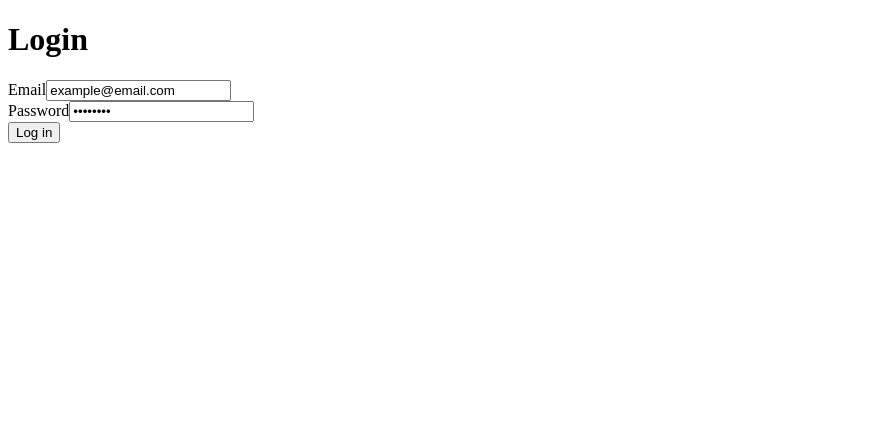
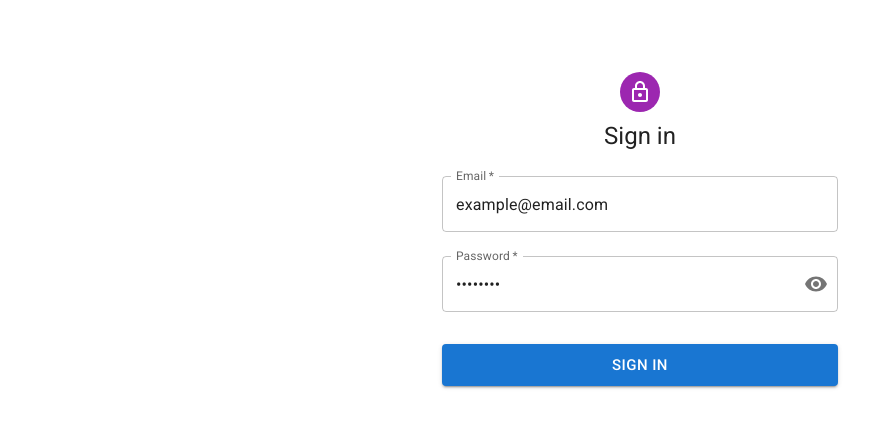
Before and after one commit to call007/artem-pizza, a React (Create React App) app in the folder admin/: page /ingredients in a window 1280 px wide. Shown: the top 428 px of the page, without its empty margins (0-894 px from the left). Built offline with nearby package versions, Linux system fonts and the light colour scheme; no server answers.

Commit message:
feat: styling for sign in page

```diff
--- a/admin/package.json
+++ b/admin/package.json
@@ -3,6 +3,11 @@
   "version": "0.1.0",
   "private": true,
   "dependencies": {
+    "@emotion/react": "^11.10.5",
+    "@emotion/styled": "^11.10.5",
+    "@fontsource/roboto": "^4.5.8",
+    "@mui/icons-material": "^5.11.0",
+    "@mui/material": "^5.11.1",
     "@testing-library/jest-dom": "^5.11.4",
     "@testing-library/react": "^11.1.0",
     "@testing-library/user-event": "^12.1.10",
--- a/admin/src/App.tsx
+++ b/admin/src/App.tsx
@@ -1,11 +1,16 @@
 import { Route, Switch } from "react-router";
 import { Link } from "react-router-dom";
+import CssBaseline from "@mui/material/CssBaseline";
+import Container from "@mui/material/Container";
 import { AddNewToppingForm } from "./pages/AddNewTopping";
 import { Ingredients } from "./pages/Ingredients";
 
 function App() {
   return (
     <>
+      <CssBaseline enableColorScheme />
+
+      <Container maxWidth="sm">
         <nav>
           <ul>
             <li>
@@ -25,6 +30,7 @@ function App() {
             <Ingredients />
           </Route>
         </Switch>
+      </Container>
     </>
   );
 }
--- a/admin/src/api.ts
+++ b/admin/src/api.ts
@@ -2,16 +2,18 @@ import { Ingredient } from "./types";
 
 const ERROR_MESSAGE = "Something went wrong";
 
+const response = (response: Response) => {
+  if (response.ok) {
+    return response.json();
+  } else {
+    throw new Error(response.statusText || ERROR_MESSAGE);
+  }
+};
+
 export const getPizzaIngredients = (): Promise<Ingredient[]> =>
   fetch(
     `${process.env.REACT_APP_API_URL}/${process.env.REACT_APP_API_VERSION}/ingredients`
-  ).then((response) => {
-    if (response.ok) {
-      return response.json();
-    } else {
-      throw new Error(response.statusText || ERROR_MESSAGE);
-    }
-  });
+  ).then(response);
 
 export const addNewIngredient = (formData: FormData) =>
   fetch(
@@ -20,13 +22,7 @@ export const addNewIngredient = (formData: FormData) =>
       method: "POST",
       body: formData,
     }
-  ).then((response) => {
-    if (response.ok) {
-      return response.json();
-    } else {
-      throw new Error(response.statusText || ERROR_MESSAGE);
-    }
-  });
+  ).then(response);
 
 export const removeIngredient = (ingredientId: string) =>
   fetch(
@@ -34,13 +30,7 @@ export const removeIngredient = (ingredientId: string) =>
     {
       method: "DELETE",
     }
-  ).then((response) => {
-    if (response.ok) {
-      return response.json();
-    } else {
-      throw new Error(response.statusText || ERROR_MESSAGE);
-    }
-  });
+  ).then(response);
 
 export const updateIngredient = (ingredientId: string, formData: FormData) =>
   fetch(
@@ -49,13 +39,7 @@ export const updateIngredient = (ingredientId: string, formData: FormData) =>
       method: "PUT",
       body: formData,
     }
-  ).then((response) => {
-    if (response.ok) {
-      return response.json();
-    } else {
-      throw new Error(response.statusText || ERROR_MESSAGE);
-    }
-  });
+  ).then(response);
 
 export const serverLogin = (
   email: string,
@@ -73,10 +57,4 @@ export const serverLogin = (
         "Content-Type": "application/json",
       },
     }
-  ).then((response) => {
-    if (response.status === 200) {
-      return response.json();
-    } else {
-      throw new Error(response.statusText || ERROR_MESSAGE);
-    }
-  });
+  ).then(response);
--- a/admin/src/index.tsx
+++ b/admin/src/index.tsx
@@ -4,6 +4,10 @@ import { BrowserRouter } from "react-router-dom";
 import App from "./App";
 import { AuthProvider, IngredientsProvider } from "./context";
 import reportWebVitals from "./reportWebVitals";
+import "@fontsource/roboto/300.css";
+import "@fontsource/roboto/400.css";
+import "@fontsource/roboto/500.css";
+import "@fontsource/roboto/700.css";
 
 ReactDOM.render(
   <React.StrictMode>
--- a/admin/src/pages/Login/index.tsx
+++ b/admin/src/pages/Login/index.tsx
@@ -1,17 +1,39 @@
-import { MouseEvent } from "react";
+import { MouseEvent, useState } from "react";
 import { useHistory } from "react-router-dom";
+import Alert from "@mui/material/Alert";
+import AlertTitle from "@mui/material/AlertTitle";
+import CssBaseline from "@mui/material/CssBaseline";
+import Box from "@mui/material/Box";
+import Button from "@mui/material/Button";
+import Container from "@mui/material/Container";
+import TextField from "@mui/material/TextField";
+import Avatar from "@mui/material/Avatar";
+import Typography from "@mui/material/Typography";
+import IconButton from "@mui/material/IconButton";
+import InputAdornment from "@mui/material/InputAdornment";
+import Visibility from "@mui/icons-material/Visibility";
+import VisibilityOff from "@mui/icons-material/VisibilityOff";
+import LockOutlinedIcon from "@mui/icons-material/LockOutlined";
 import { serverLogin } from "../../api";
 import { useAuth } from "../../context";
 
 export function Login() {
   const history = useHistory();
   const { login } = useAuth();
+  const [showPassword, setShowPassword] = useState(false);
+  const [error, setError] = useState<string>();
+  const [emailHelperText, setEmailHelperText] = useState<string>();
+  const [passwordHelperText, setPasswordHelperText] = useState<string>();
 
   const handleSubmit = (event: MouseEvent<HTMLFormElement>) => {
     event.preventDefault();
 
     const email = event.currentTarget.email.value;
     const password = event.currentTarget.password.value;
+    const requiredErrorText = "Please fill in the field";
+
+    if (!email) return setEmailHelperText(requiredErrorText);
+    if (!password) return setPasswordHelperText(requiredErrorText);
 
     serverLogin(email, password)
       .then((data) => {
@@ -20,39 +42,115 @@ export function Login() {
       })
       .catch((err) => {
         console.error(err);
-        alert("Error logging in please try again");
+        setError("Probably such email and password does not exist.");
       });
+  };
+
+  const handleClickShowPassword = () => setShowPassword((show) => !show);
+
+  const handleChangeEmail = () => {
+    setEmailHelperText("");
+    setError("");
+  };
+
+  const handleChangePassword = () => {
+    setPasswordHelperText("");
+    setError("");
   };
 
   return (
     <>
-      <h1>Login</h1>
+      <CssBaseline enableColorScheme />
 
-      <form onSubmit={handleSubmit}>
-        <div>
-          <label>
-            Email
-            <input
+      <Container component="main" maxWidth="xs" sx={{ mb: 8 }}>
+        <Box
+          sx={{
+            display: "flex",
+            flexDirection: "column",
+            alignItems: "center",
+            mt: 8,
+            mb: 1,
+          }}
+        >
+          <Avatar sx={{ m: 1, bgcolor: "secondary.main" }}>
+            <LockOutlinedIcon />
+          </Avatar>
+
+          <Typography component="h1" variant="h5">
+            Sign in
+          </Typography>
+        </Box>
+
+        <Box
+          component="form"
+          noValidate
+          autoComplete="off"
+          onSubmit={handleSubmit}
+        >
+          <TextField
+            variant="outlined"
+            margin="normal"
+            fullWidth
+            required
+            id="email"
             name="email"
             type="email"
+            label="Email"
             defaultValue="example@email.com"
-              placeholder="Email"
+            error={!!error || !!emailHelperText}
+            helperText={emailHelperText}
+            onChange={handleChangeEmail}
           />
-          </label>
-        </div>
-        <div>
-          <label>
-            Password
-            <input
+
+          <TextField
+            variant="outlined"
+            margin="normal"
+            fullWidth
+            required
+            id="password"
             name="password"
-              type="password"
+            type={showPassword ? "text" : "password"}
+            label="Password"
             defaultValue="password"
-              placeholder="Password"
+            InputProps={{
+              endAdornment: (
+                <InputAdornment position="end">
+                  <IconButton
+                    aria-label="toggle password visibility"
+                    onClick={handleClickShowPassword}
+                    edge="end"
+                  >
+                    {showPassword ? <VisibilityOff /> : <Visibility />}
+                  </IconButton>
+                </InputAdornment>
+              ),
+            }}
+            error={!!error || !!passwordHelperText}
+            helperText={passwordHelperText}
+            onChange={handleChangePassword}
           />
-          </label>
-        </div>
-        <button type="submit">Log in</button>
-      </form>
+
+          <Button
+            type="submit"
+            fullWidth
+            variant="contained"
+            size="large"
+            sx={{ mt: 3, mb: 2 }}
+          >
+            Sign in
+          </Button>
+
+          {error && (
+            <Alert severity="error">
+              <AlertTitle>Authentication error</AlertTitle>
+              {error} <br />
+              <strong>
+                Update the page and use default values in inputs to enter.
+              </strong>
+            </Alert>
+          )}
+        </Box>
+      </Container>
     </>
   );
 }
```
Also changed, not shown: 1 other file (tests, documents, lock files or other folders). Lines whose indentation alone changed are shown as unchanged.
